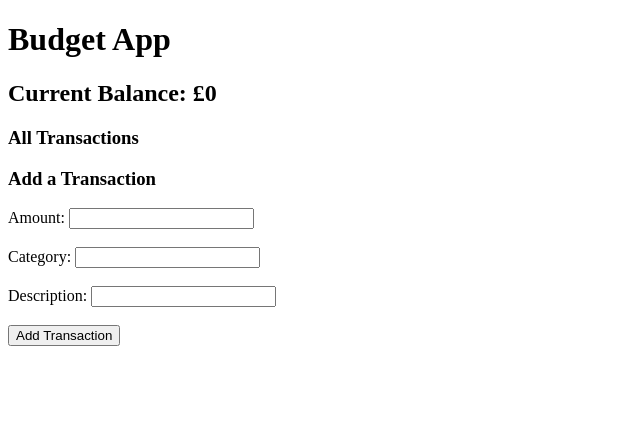
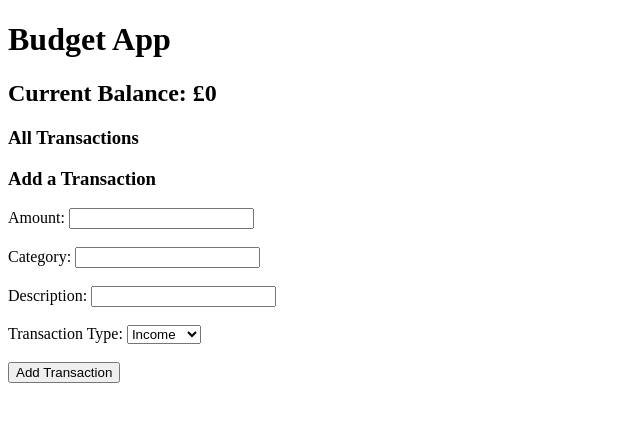
Before and after one commit to sdg877/python_budget, a Flask app: page / in a window 1280 px wide. Shown: the top 422 px of the page, without its empty margins (0-640 px from the left). Run offline with Flask 3, Linux system fonts and the light colour scheme; data that the repository does not hold is empty.

Commit message:
Update to html to include transaction type.

```diff
--- a/templates/index.html
+++ b/templates/index.html
@@ -21,10 +21,19 @@
     <form method="POST" action="/add">
         <label for="amount">Amount: </label>
         <input type="number" step="0.01" name="amount" required><br><br>
+
         <label for="category">Category: </label>
         <input type="text" name="category" required><br><br>
+
         <label for="description">Description: </label>
         <input type="text" name="description"><br><br>
+
+        <label for="transaction_type">Transaction Type:</label>
+        <select name="transaction_type" required>
+            <option value="income">Income</option>
+            <option value="expense">Expense</option>
+        </select><br><br>
+
         <button type="submit">Add Transaction</button>
     </form>
 </body>
```
